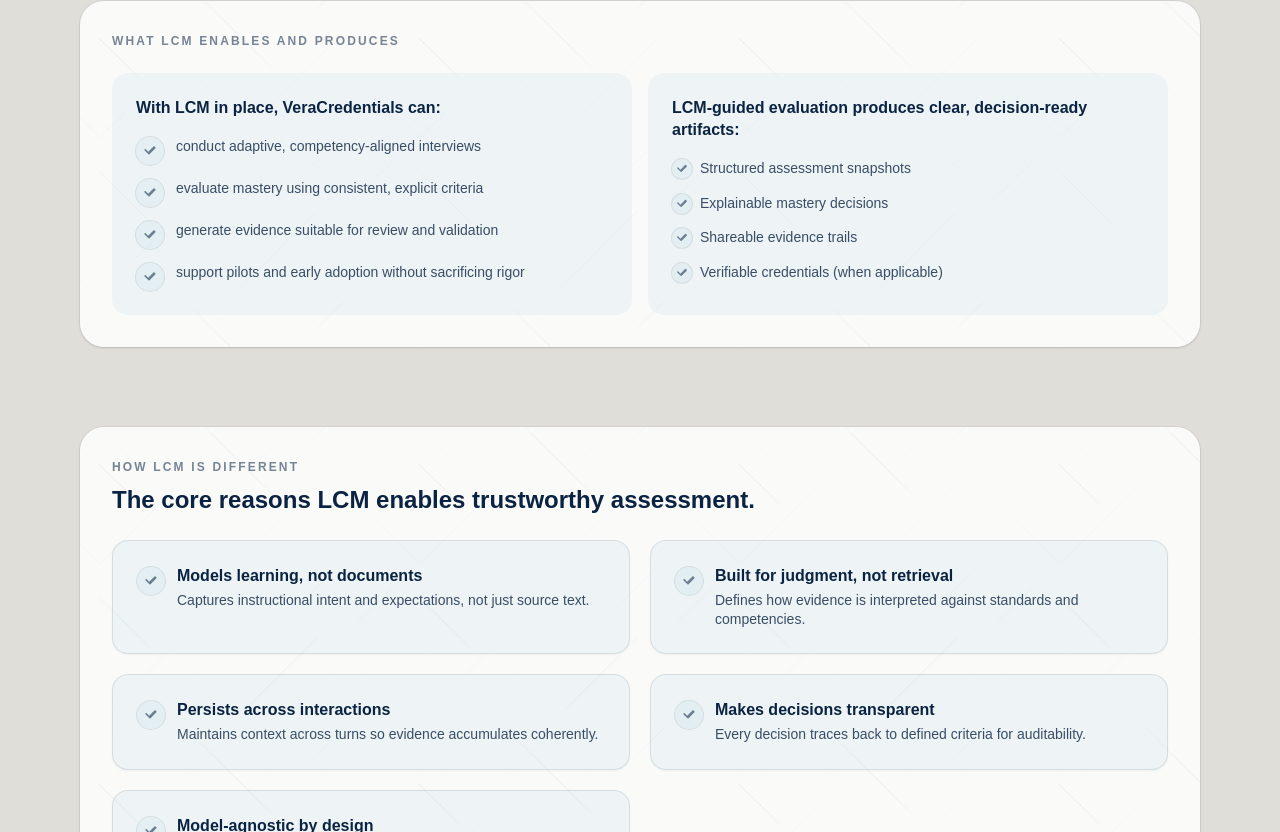
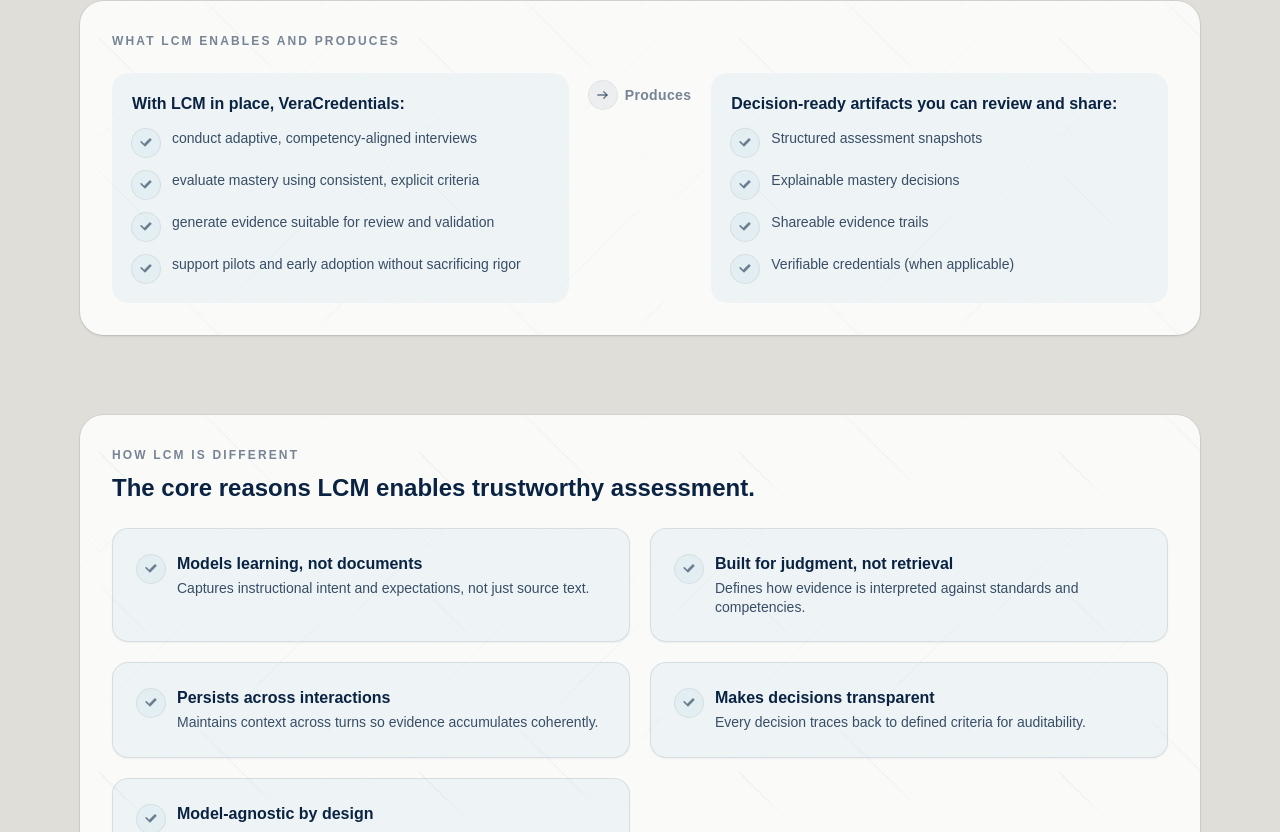
Before and after one commit to erica-trump/veralearning-website, a Next.js app: page /lcm in a window 1280 px wide. Shown: the part 1588-2420 px from the top of the page. Built offline with nearby package versions, Linux system fonts and the light colour scheme; no server answers.

Commit message:
update LCM page copy

```diff
--- a/app/lcm/page.tsx
+++ b/app/lcm/page.tsx
@@ -1,10 +1,12 @@
 import LCMPageContent from "@/components/lcm/lcm-page-content";
+import { RevealOnScroll } from "@/components/motion/reveal-on-scroll";
 
 export default function LCMPage() {
     return (
         <div className="bg-page-bg text-midnight">
             <div className="mx-auto max-w-6xl px-4 pb-10 pt-10 md:pb-14 md:pt-14">
                 <div className="space-y-10 md:space-y-12">
+                    <RevealOnScroll>
                         <section className="hero-pattern rounded-3xl bg-white/90 px-8 py-14 shadow-sm ring-1 ring-midnight/5 md:px-16 md:py-20">
                             <div className="space-y-6">
                                 <p className="text-xs font-semibold tracking-[0.18em] text-midnight/60 uppercase">
@@ -47,7 +49,8 @@
 
                                 <div className="mt-8 max-w-2xl space-y-4 border-l-2 border-midnight/10 pl-4">
                                     <p className="text-sm font-medium text-midnight/80">
-                                    LCM provides a stable learning context by explicitly modeling:
+                                        LCM provides a stable learning context by explicitly
+                                        modeling:
                                     </p>
 
                                     <div className="space-y-3">
@@ -78,13 +81,14 @@
                                     </div>
 
                                     <p className="text-sm leading-relaxed text-midnight/80">
-                                    This enables assessments that are consistent across learners,
-                                    explainable to stakeholders, and defensible in institutional
-                                    settings.
+                                        This enables assessments that are consistent across
+                                        learners, explainable to stakeholders, and defensible in
+                                        institutional settings.
                                     </p>
                                 </div>
                             </div>
                         </section>
+                    </RevealOnScroll>
 
                     <LCMPageContent />
                 </div>
--- a/components/lcm/lcm-content.tsx
+++ b/components/lcm/lcm-content.tsx
@@ -124,7 +124,7 @@
                 <p className="text-xs font-semibold uppercase tracking-[0.18em] text-midnight/55">
                     What this enables
                 </p>
-                <p>With LCM in place, VeraLearning can:</p>
+                <p>With LCM in place, VeraCredentials:</p>
                 <div className="space-y-2">
                     {[
                         "conduct adaptive, competency-aligned interviews",
--- a/components/lcm/lcm-page-content.tsx
+++ b/components/lcm/lcm-page-content.tsx
@@ -1,4 +1,6 @@
 "use client";
+
+import { RevealOnScroll } from "@/components/motion/reveal-on-scroll";
 
 function CheckBadge({
     size = "sm",
@@ -60,6 +62,7 @@
 export default function LCMPageContent() {
     return (
         <div className="text-sm leading-relaxed text-midnight/80">
+            <RevealOnScroll>
                 <section className="hero-pattern rounded-3xl bg-white/85 p-6 shadow-sm ring-1 ring-midnight/5 md:p-8">
                     <p className="text-xs font-semibold uppercase tracking-[0.18em] text-midnight/55">
                         Without vs with LCM
@@ -87,7 +90,9 @@
                             </div>
 
                             <div className="rounded-[22px] bg-cerulean-tint p-5 md:rounded-[0_22px_22px_0] md:p-6">
-                            <p className="text-base font-semibold text-midnight">With LCM</p>
+                                <p className="text-base font-semibold text-midnight">
+                                    With LCM
+                                </p>
                                 <div className="mt-4 space-y-2">
                                     {[
                                         "AI reasons within defined expectations",
@@ -116,8 +121,10 @@
                         </p>
                     </div>
                 </section>
+            </RevealOnScroll>
 
             <div className="mt-16 space-y-16 md:mt-20 md:space-y-20">
+                <RevealOnScroll delayMs={120}>
                     <section className="hero-pattern rounded-3xl bg-white/85 p-6 shadow-sm ring-1 ring-midnight/5 md:p-8">
                     <div className="space-y-2">
                         <p className="text-xs font-semibold uppercase tracking-[0.18em] text-midnight/55">
@@ -125,13 +132,13 @@
                         </p>
                     </div>
 
-                    <div className="mt-6 grid gap-4 md:grid-cols-2">
-                        <div className="rounded-2xl bg-cerulean-tint p-5 md:p-6">
+	                    <div className="mt-6 grid gap-4 md:grid-cols-[minmax(0,1fr)_auto_minmax(0,1fr)] md:items-start md:gap-5">
+	                        <div className="rounded-2xl bg-cerulean-tint p-4 md:p-5">
 	                            <p className="text-base font-semibold leading-snug text-midnight">
-                                With LCM in place, VeraCredentials can:
+	                                With LCM in place, VeraCredentials:
 	                            </p>
 
-                            <div className="mt-4 space-y-3">
+	                            <div className="mt-3 space-y-3">
 	                                {[
 	                                    "conduct adaptive, competency-aligned interviews",
 	                                    "evaluate mastery using consistent, explicit criteria",
@@ -140,36 +147,64 @@
 	                                ].map((text) => (
 	                                    <div key={text} className="flex items-start gap-3">
 	                                        <CheckBadge size="md" />
-                                        <p className="text-midnight/80">{text}</p>
+	                                        <p className="text-midnight/80 leading-relaxed">{text}</p>
 	                                    </div>
 	                                ))}
 	                            </div>
 	                        </div>
 
-                        <div className="rounded-2xl bg-cerulean-tint p-5 md:p-6">
+	                        <div className="flex items-center justify-center gap-2 py-1 text-sm font-semibold text-midnight/55 md:pt-2">
+	                            <span className="inline-flex h-7 w-7 items-center justify-center rounded-full bg-midnight/5 ring-1 ring-midnight/10">
+	                                <svg
+	                                    viewBox="0 0 20 20"
+	                                    fill="none"
+	                                    aria-hidden="true"
+	                                    className="h-4 w-4 rotate-90 text-midnight/60 md:rotate-0"
+	                                >
+	                                    <path
+	                                        d="M3.5 10H15"
+	                                        stroke="currentColor"
+	                                        strokeWidth="1.6"
+	                                        strokeLinecap="round"
+	                                    />
+	                                    <path
+	                                        d="M11 6L15 10L11 14"
+	                                        stroke="currentColor"
+	                                        strokeWidth="1.6"
+	                                        strokeLinecap="round"
+	                                        strokeLinejoin="round"
+	                                    />
+	                                </svg>
+	                            </span>
+	                            <span className="tracking-wide">Produces</span>
+	                        </div>
+
+	                        <div className="rounded-2xl bg-cerulean-tint p-4 md:p-5">
 	                            <div className="space-y-2">
 	                                <p className="text-base font-semibold leading-snug text-midnight">
-                                    LCM-guided evaluation produces clear, decision-ready artifacts:
+	                                    Decision-ready artifacts you can review and share:
 	                                </p>
 	                            </div>
 
-                            <div className="mt-4 space-y-3">
+	                            <div className="mt-3 space-y-3">
 	                                {[
 	                                    "Structured assessment snapshots",
 	                                    "Explainable mastery decisions",
 	                                    "Shareable evidence trails",
 	                                    "Verifiable credentials (when applicable)",
 	                                ].map((text) => (
-                                    <div key={text} className="flex items-start gap-2">
-                                        <CheckBadge />
-                                        <p className="text-midnight/80">{text}</p>
+	                                    <div key={text} className="flex items-start gap-3">
+	                                        <CheckBadge size="md" />
+	                                        <p className="text-midnight/80 leading-relaxed">{text}</p>
 	                                    </div>
 	                                ))}
 	                            </div>
 	                        </div>
                     </div>
                     </section>
+                </RevealOnScroll>
 
+                <RevealOnScroll delayMs={240}>
                     <section className="hero-pattern rounded-3xl bg-white/85 p-6 shadow-sm ring-1 ring-midnight/5 md:p-8">
                     <div className="space-y-2">
                         <p className="text-xs font-semibold uppercase tracking-[0.18em] text-midnight/55">
@@ -222,6 +257,7 @@
                         ))}
                     </div>
                     </section>
+                </RevealOnScroll>
             </div>
         </div>
     );
```
Lines whose indentation alone changed are shown as unchanged.
